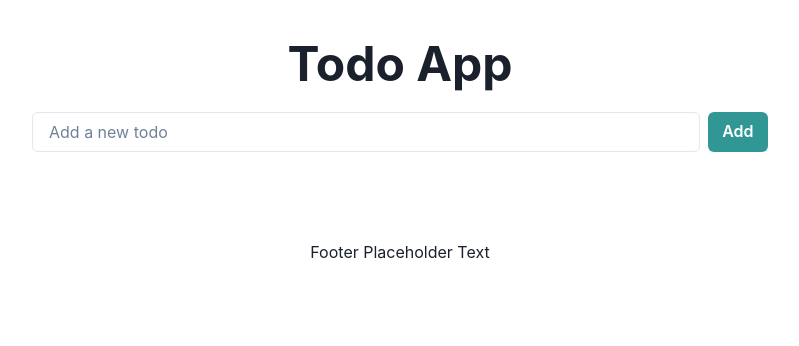
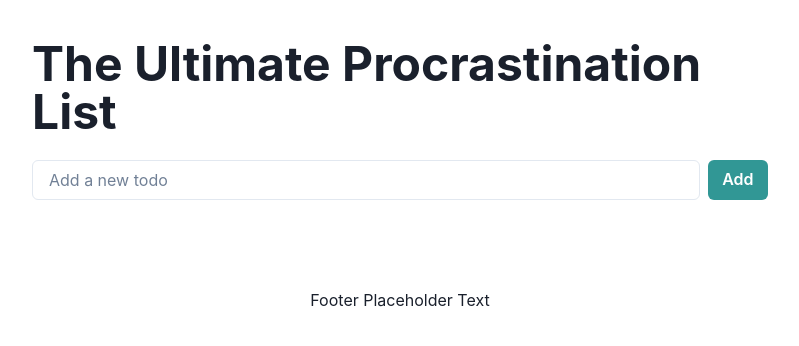
Before and after one commit to GPT-Engineer-App-Dev/errand-emperor, a React (Vite) app: page / in a window 1280 px wide. Shown: the top 346 px of the page, without its empty margins (240-1039 px from the left). Built offline with nearby package versions, Linux system fonts and the light colour scheme.

Commit message:
Changed the title of the todo app to "The Ultimate Procrastination List".

```diff
--- a/src/pages/Index.jsx
+++ b/src/pages/Index.jsx
@@ -43,7 +43,7 @@ const Index = () => {
     <Container maxW="container.md" py={10}>
       <VStack spacing={6}>
         <Heading as="h1" size="2xl">
-          Todo App
+          The Ultimate Procrastination List
         </Heading>
         <HStack width="100%">
           <Input
```
